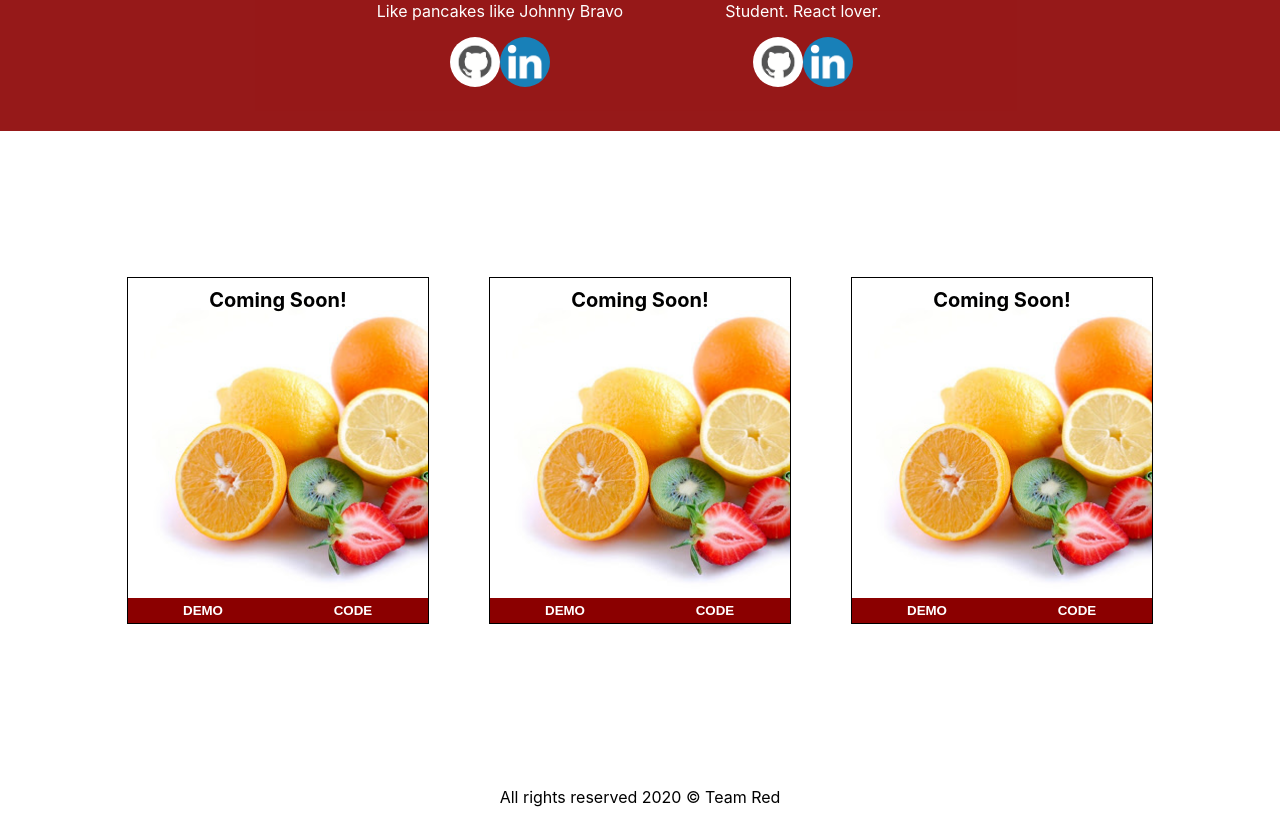
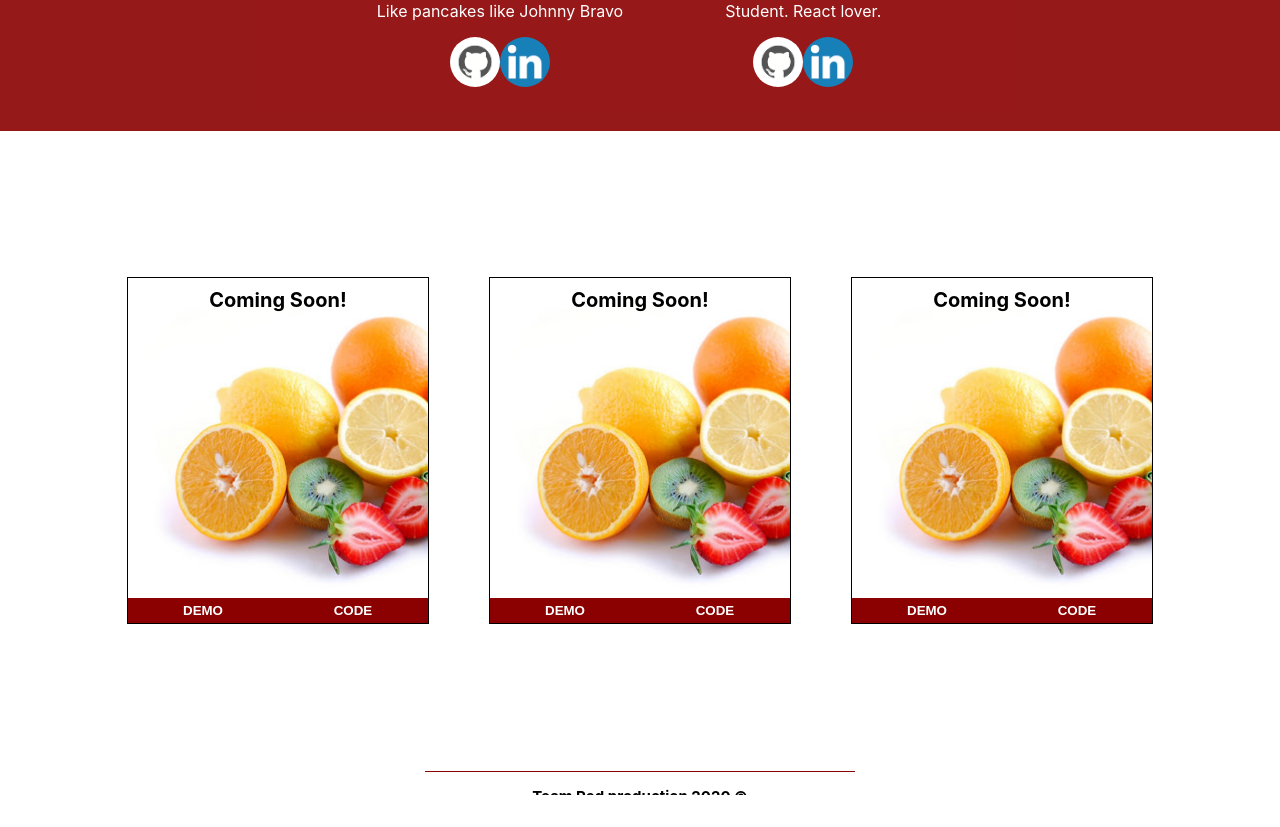
Before and after one commit to szkola-reacta/team-red-www, a React (Create React App) app: page / in a window 1280 px wide. Shown: the part 1160-1987 px from the top of the page. After the commit the page ends 1955 px from the top, so only its background shows below. Built offline with nearby package versions, Linux system fonts and the light colour scheme.

Commit message:
change links and scroll behaviour

```diff
--- a/src/App.css
+++ b/src/App.css
@@ -1,3 +1,7 @@
+* {
+  scroll-behavior: smooth;
+  overflow: hidden;
+}
 
 .App {
   text-align: center;
--- a/src/components/Footer.js
+++ b/src/components/Footer.js
@@ -5,7 +5,7 @@ import '../css/footer-styles.css';
 function Footer () {
     return (
       <footer className = "footer-container">
-        <span>All rights reserved 2020 &copy;  Team Red</span>
+        <span>Team Red production 2020 &copy;</span>
       </footer>
     );
   }
--- a/src/components/Header.js
+++ b/src/components/Header.js
@@ -36,9 +36,9 @@ class Header extends Component {
                   <div className = "space" />
                       <div className = 'header-menu-sites'>
                       <ul>
-                          <li><a href="/">Home</a></li>
+                          <li><a href="#home">Home</a></li>
                           <li><a href="#team">Team</a></li>
-                          <li><a href="#project">Project</a></li>
+                          <li><a href="#projects-list">Project</a></li>
                       </ul>
                   </div>
             </nav>
--- a/src/components/Home.js
+++ b/src/components/Home.js
@@ -5,7 +5,7 @@ import '../css/home-styles.css';
 function Home()
 {
     return(
-        <div className = 'home-container'>
+        <div id="home" className = 'home-container'>
             <h2>Jakiś tekst ads asd ads asd asdadsf</h2>
             <div className = 'get-demo-text'>
                 <button className="app-btn"><a href="/">Use app</a></button>
--- a/src/components/Projects.js
+++ b/src/components/Projects.js
@@ -14,7 +14,7 @@ const Projects = () => {
     }, [])
 
     return(
-            <div className="projects">
+            <div id="projects-list" className="projects">
                 {project.map(elem => <Project key={elem.id} title={elem.title} code={elem.code_url} demo={elem.demo_url}/>)}
             </div>
     );
--- a/src/css/footer-styles.css
+++ b/src/css/footer-styles.css
@@ -1,5 +1,13 @@
 .footer-container {
    height: 3vh;
    bottom: 0;
+   font-size: 15px;
+}
+
+.footer-container span {
+   display: inline-block;
+   border-top: 1px solid darkred;
    padding: 1em;
+   width: 400px;
+   font-weight: bold;
 }
```
